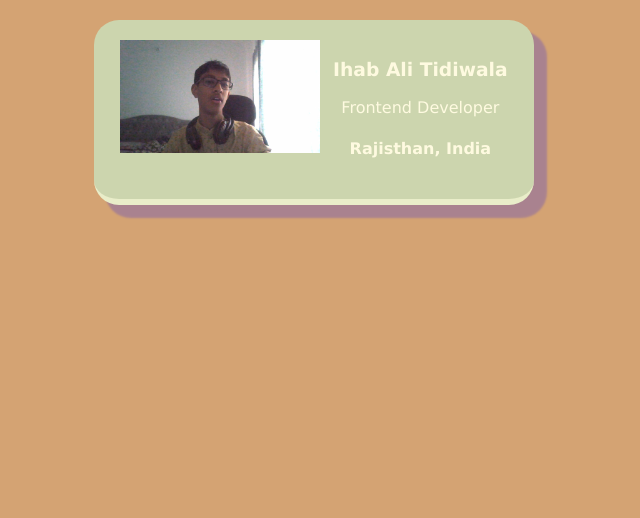
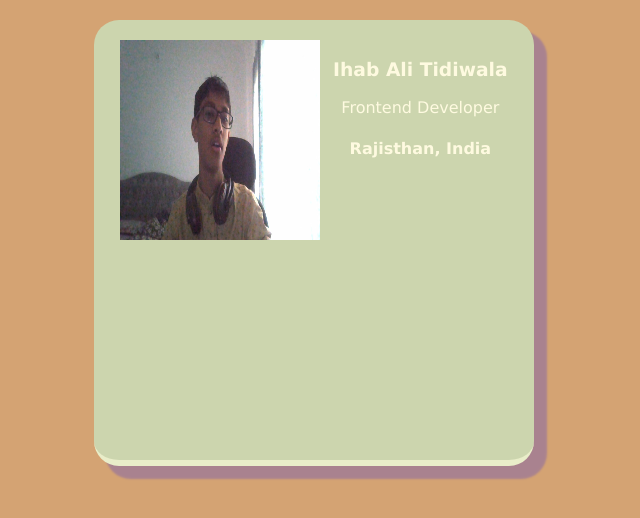
Before and after one commit to IllNoobis/business-card, a website built with Vite: page index.html in a window 1280 px wide. Shown: the whole page, without its empty margins (326-966 px from the left). Built offline with nearby package versions, Linux system fonts and the light colour scheme.

Commit message:
Update styles.css

```diff
--- a/styles.css
+++ b/styles.css
@@ -1,10 +1,6 @@
 body {
     margin: 20px;
-    /*
-    Challenge:
-    Find a web safe font you like, and add it
-    to your card.
-    */
+
     font-family: Brush Script MT , Geneva, Tahoma, sans-serif;
     background-color: #D4A373;
 }
@@ -16,7 +12,7 @@ body {
 
 .card {
     width: 400px;
-
+    height: 400px;
     margin: 0 auto;
 
     padding: 20px;
@@ -35,11 +31,6 @@ body {
     border-radius: 25px;
 
     box-shadow: 12px 12px 2px 1px rgba(0, 0, 255, 0.2);
-    /*
-    Challenge:
-    Find a color palette you like on Coolors.co
-    and use it in your business card.
-     */
 }
 
 .card:hover {
@@ -49,15 +40,3 @@ body {
 .border-blue {
     border: 1px dotted blue;
 }
-
-/*
-Stretch goals:
-Find other ways you can personalize
-the design of your business card, e.g.:
-- change the border(s) - DIDNT WANT
-- add border radius - DONE
-- shuffle the layout - DIDNT WANT
-- shadows        🤯 - DONE
-- hover effects  🤯🤯 - DONE
-- animations     🤯🤯🤯 - TOO HARD
-*/
```
